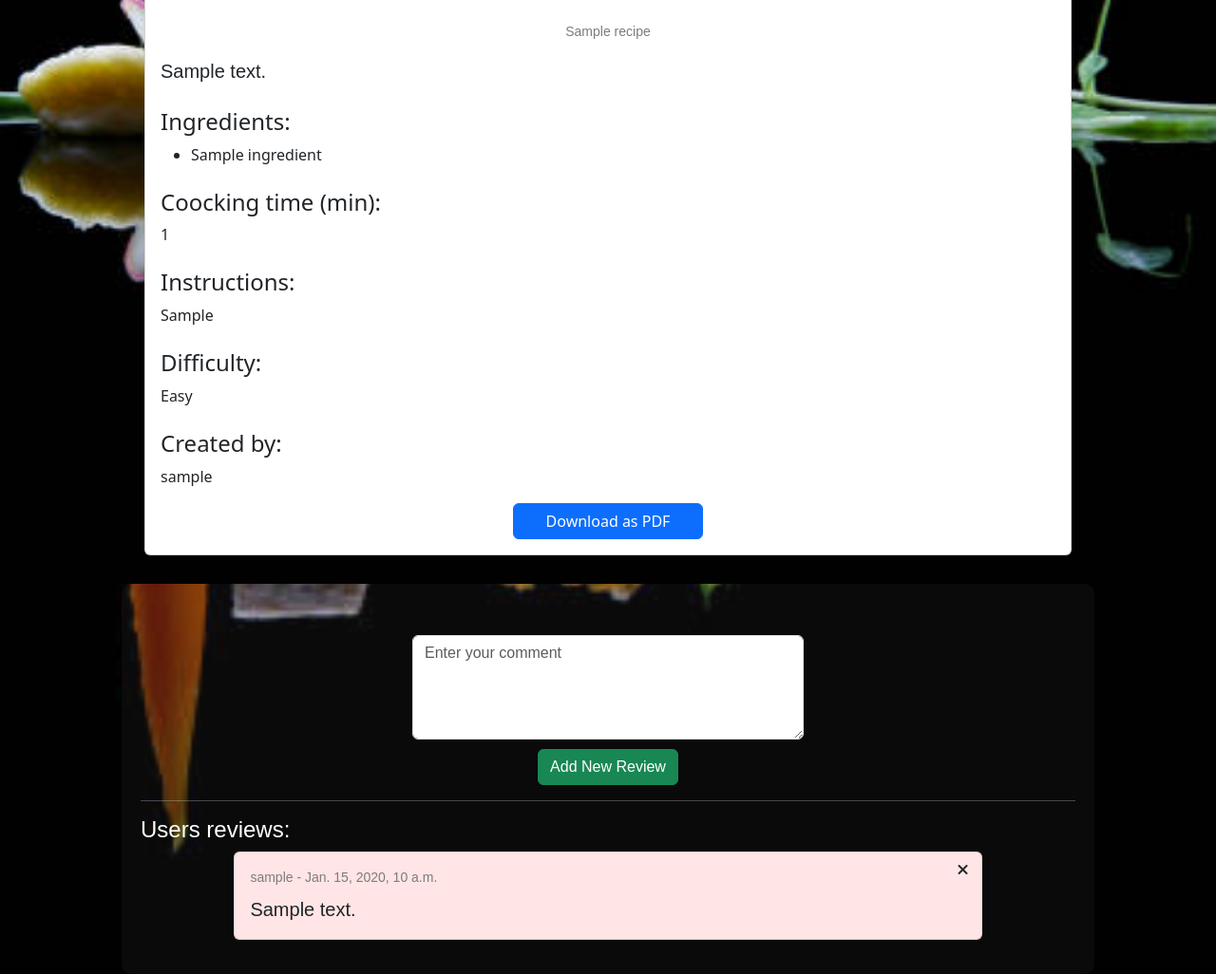
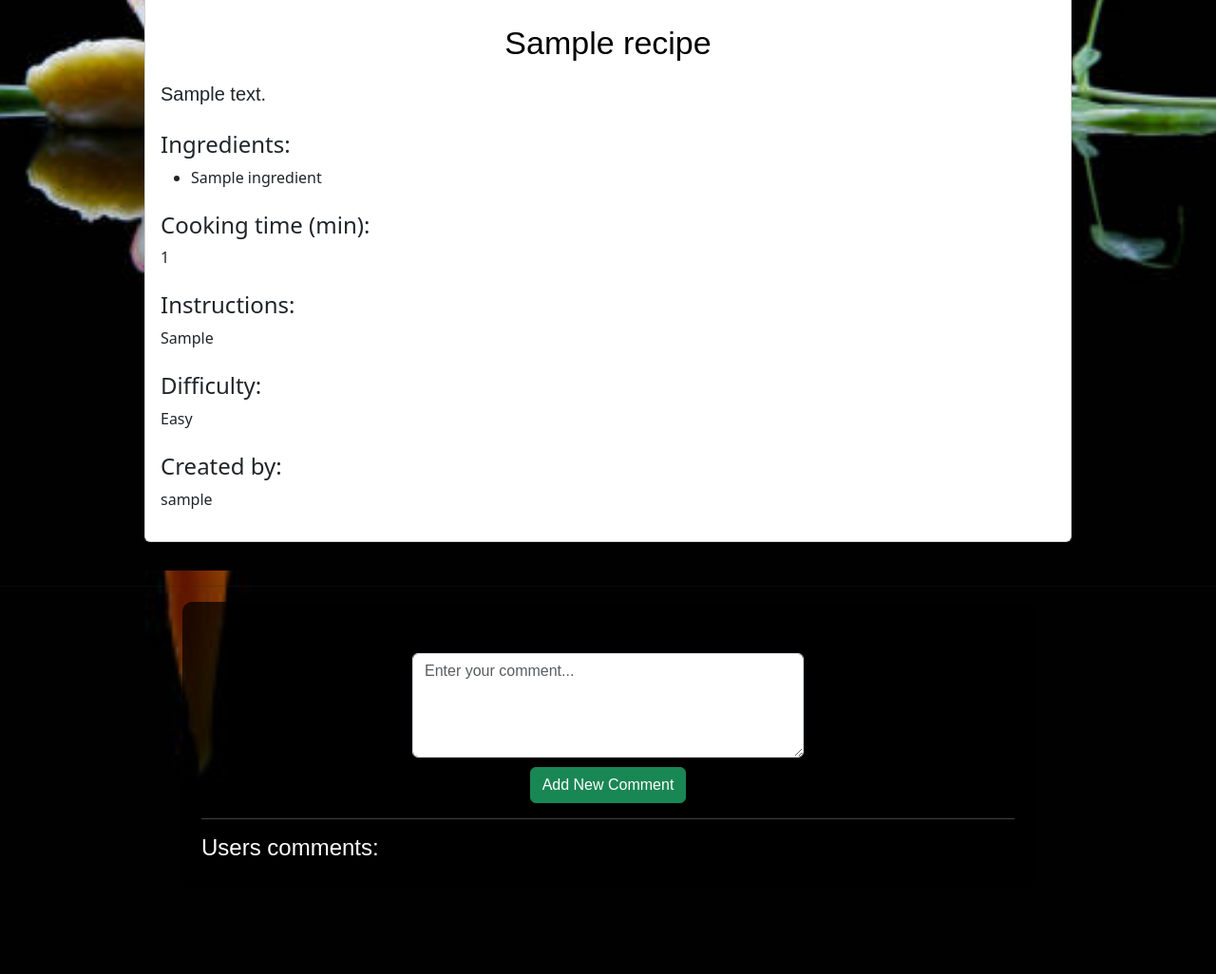
Before and after one commit to torbalansky/recipe-app, a Django app: page /recipes/1/add_comment/ in a window 1280 px wide. Shown: the part 504-1530 px from the top of the page at 95% size. After the commit the page ends 1405 px from the top, so only its background shows below. Run offline with Django 4.2, Linux system fonts and the light colour scheme; a user stored in the database is signed in; tables that the repository leaves empty hold one stand-in row (values such as "Sample post"); some libraries are stand-ins or nearby versions.

Commit message:
Added comment and reply functionalities

```diff
--- a/recipes/admin.py
+++ b/recipes/admin.py
@@ -1,5 +1,5 @@
 from django.contrib import admin
-from .models import Recipe, Ingredient, Profile
+from .models import Recipe, Ingredient, Profile, RecipeComment
 from django.contrib.auth.models import Group, User
 
 @admin.register(Recipe)
@@ -26,3 +26,5 @@
 #register user and profile
 admin.site.register(User, UserAdmin)
 #admin.site.register(Profile)
+
+admin.site.register(RecipeComment)
--- a/recipes/forms.py
+++ b/recipes/forms.py
@@ -88,7 +88,17 @@
 
 
 class CommentForm(forms.ModelForm):
-    content = forms.CharField(label='', widget=forms.Textarea(attrs={'class': 'form-control', 'rows': 4, "placeholder": "Enter your comment"}))
+    content = forms.CharField(label='', widget=forms.Textarea(attrs={'class': 'form-control', 'rows': 4, "placeholder": "Enter your comment..."}))
+
+    class Meta:
+        model = RecipeComment
+        fields = ['content']
+
+class ReplyForm(forms.ModelForm):
+    content = forms.CharField(
+        widget=forms.Textarea(attrs={'rows': 3, 'class': 'reply_form_', "placeholder": "Enter your reply..."})
+    )
+    parent_comment_username = forms.CharField(widget=forms.HiddenInput())
 
     class Meta:
         model = RecipeComment
--- a/recipes/templates/recipes/profile.html
+++ b/recipes/templates/recipes/profile.html
@@ -100,7 +100,7 @@
   <div class="row">
       <div class="col-md-6">
           <div class="card">
-              <div class="card-header bg-dark text-white">
+              <div class="card-header bg-secondary text-white">
                   <h3 class="mb-0">Create a New Recipe:</h3>
               </div>
               <div class="card-body create">
--- a/recipes/templates/recipes/recipes_details.html
+++ b/recipes/templates/recipes/recipes_details.html
@@ -12,7 +12,7 @@
         width: 100%;
         height: 100%;
         position: relative;
-            text-align:justify;
+        text-align: justify;
     }
 
     .recipe-details {
@@ -41,9 +41,21 @@
         top: 10px;
         right: 10px;
         color: white;
-            background-color: rgba(117, 114, 118, 0.8);
+        background-color: rgba(0, 0, 0, 0.7);
         padding: 2px;
         border-radius: 5px;
+    }
+
+    .btn-fa {
+        text-decoration: none;
+        color: white;
+        font-size: 12px;
+        font-weight: bold;
+    }
+
+    .fas.fa-download {
+        color: white;
+        font-size: 20px;
     }
 
     .likes-overlay i {
@@ -58,16 +70,33 @@
         left: 10px;
     }
 
+    .download-overlay {
+        position: absolute;
+        top: 10px;
+        left: 100px;
+        background-color: rgba(0, 0, 0, 0.7);
+        border-radius: 5px;
+        padding: 2px 10px;
+    }
+
     .comment-box {
-            background-color: rgba(89, 87, 90, 0.1);
+        background-color: rgba(0, 0, 0, 0.7);
         padding: 20px;
         border-radius: 10px;
         color: white;
         font-family: 'Nunito', sans-serif;
-            width: 80%;
+        width: 70%;
     }
 
-        .add-comment{
+    .recipe-comment {
+        padding: 20px;
+        border: 1px solid rgb(202, 202, 202);
+        border-radius: 5px;
+        margin-left: 10px;
+        margin-bottom: 30px;
+    }
+
+    .add-comment {
         display: flex;
         align-items: center;
         justify-content: center;
@@ -80,11 +109,6 @@
         margin-top: 10px;
     }
 
-        .btn-fa {
-            position: absolute;
-            right: 0;
-        }
-
     @media (max-width: 768px) {
         .btn-fa {
             right: 0;
@@ -93,15 +117,20 @@
             top: 0;
         }
 
-            .card-body.comment {
-                padding-right: 30px;
+        .recipe-comment {
+            padding-right: 10px;
         }
+
+        .comment-box {
+            width: 100%;
+        }
+
     }
 
     .card-title {
         font-family: 'Nunito', sans-serif;
-            font-size: 14px;
-            color: rgb(124, 124, 124);
+        font-size: 34px;
+        color: black;
     }
 
     .card-text {
@@ -109,12 +138,25 @@
         font-size: 20px;
     }
 
-        .card:nth-child(even) .card-body.comment {
-            background-color: rgba(255, 0, 0, 0.1);
+    .title-comment,
+    .comment-text {
+        font-family: 'Nunito', sans-serif;
+        padding: 5px;
     }
 
-        .card:nth-child(odd) .card-body.comment {
-            background-color: rgba(0, 0, 255, 0.1);
+    .title-comment {
+        font-size: 12px;
+    }
+
+    .comment-text {
+        font-size: 18px;
+    }
+
+    .reply-form {
+        display: flex;
+        text-align: center;
+        align-items: center;
+        justify-content: center;
     }
 
 </style>
@@ -126,11 +168,16 @@
             {% if user in recipe.likes.all %}
                 <a href="{% url 'recipes:recipe_like' recipe.id %}"><i class="fa-solid fa-heart"></i></a>
             {% else %}
-                    <a href="{% url 'recipes:recipe_like' recipe.id %}"><i class="fa-regular fa-heart"></i></a>
+                <a href="{% url 'recipes:recipe_like' recipe.id %}" title="Like"><i class="fa-regular fa-heart"></i></a>
             {% endif %}
         </div>
-            <div class="share-overlay">
+        <div class="share-overlay" title="Share on Facebook">
             <div class="fb-share-button" data-href="{{ request.build_absolute_uri }}" data-layout="button_count"></div>
+        </div>
+        <div class="download-overlay">
+            <a href="{% url 'recipes:export_recipe_as_pdf' recipe.id %}" class="btn-fa" title="Download as PDF">
+                <i class="fas fa-download"></i>
+            </a>
         </div>
         <img src="{{ recipe.pic.url }}" class="card-img-top" alt="{{ recipe.title }}">
         <div class="card-body">
@@ -143,7 +190,7 @@
                     <li>{{ ingredient.name }}</li>
                 {% endfor %}
             </ul>
-                    <h4 class="mt-4">Coocking time (min):</h4>
+            <h4 class="mt-4">Cooking time (min):</h4>
             <p>{{ recipe.cooking_time }}</p>
 
             <h4 class="mt-4">Instructions:</h4>
@@ -154,13 +201,10 @@
 
             <h4 class="mt-4">Created by:</h4>
             <p>{{ recipe.author }}</p>
-                    <div class="text-center">
-                        <a href="{% url 'recipes:export_recipe_as_pdf' recipe.id %}" class="btn btn-primary" style="width:200px;">Download as PDF</a>
         </div>
     </div>
 </div>
-    </div>
-
+<hr>
 <div class="container comment-box">
     <div class="add-comment">
         <form method="post" action="{% url 'recipes:add_comment' recipe.id %}">
@@ -170,28 +214,75 @@
                 {{ form.content }}
             </div>
             <div>
-                <button type="submit" class="btn btn-success">Add New Review</button>
+                <button type="submit" class="btn btn-success">Add New Comment</button>
             </div>
         </form>
     </div>
     <hr>
-    <h4>Users reviews:</h4>
-        {% for comment in recipe.recipecomment_set.all %}
-        <div class="card mb-3">
-            <div class="btn-fa">
-                <form method="post" action="{% url 'recipes:delete_comment' comment.id %}">
+    <h4>Users comments:</h4>
+    {% for comment in top_level_comments %}
+    <div class="comment-box">
+        <div class="recipe-comment" style="position: relative;">
+            {% if user.is_authenticated and user == comment.user %}
+            <form method="post" action="{% url 'recipes:delete_comment' comment.id %}" style="position: absolute; top: 0; right: 0;">
                 {% csrf_token %}
-                    <button type="submit" class="btn" title="Delete Comment"><i class="fas fa-times"></i></button>
+                <button type="submit" class="btn text-white" title="Delete Comment"><i class="fa-regular fa-trash-can"></i></button>
             </form>
+            {% endif %}
+            <p class="title-comment">{{ comment.user.username }} - {{ comment.date_posted }}</p>
+            <p class="comment-text">{{ comment.content }}</p>
+
+            <hr><br>
+            {% for reply in comment.replies.all reversed %}
+                <div class="recipe-comment" style="position: relative;">
+                    {% if user.is_authenticated and user == reply.user %}
+                        <form method="post" action="{% url 'recipes:delete_reply' reply.id %}" style="position: absolute; top: 0; right: 0;">
+                            {% csrf_token %}
+                            <button type="submit" class="btn text-white" title="Delete Reply"><i class="fa-regular fa-trash-can"></i></button>
+                        </form>
+                    {% endif %}
+                    <p class="title-comment">{{ reply.user.username }} - {{ reply.date_posted }}</p>
+                    <p class="comment-text">{{ reply.content }}</p>
+
                 </div>
-            <div class="card-body comment">
-                <p class="card-title">{{ comment.user.username }} - {{ comment.date_posted }}</p>
-                <p class="card-text">{{ comment.content }}</p>
-                {% if user.is_authenticated and user == comment.user %}
-                {% endif %}
+            {% endfor %}
+
+            <button class="toggle-reply-form btn btn-light" data-comment-id="{{ comment.id }}" style="text-decoration: none; position: absolute; bottom: 5px; right: 5px;">Reply</button>
+
+            <form class="reply-form" id="reply-form-{{ comment.id }}" data-comment-id="{{ comment.id }}" method="post" action="{% url 'recipes:add_reply' recipe.id comment.id %}" style="display: none;">
+                {% csrf_token %}
+                <div class="form-group">
+                    <input type="hidden" name="parent_comment_username" value="{{ comment.user.username }}">
+                    {{ reply_form.content }}
+                </div>
+                <div>
+                    <button type="submit" class="btn btn-primary">Reply</button>
+                </div>
+            </form>
         </div>
     </div>
     {% endfor %}
 </div>
 
+<script>
+    document.addEventListener("DOMContentLoaded", function () {
+    var toggleButtons = document.querySelectorAll(".toggle-reply-form");
+
+    toggleButtons.forEach(function (button) {
+        button.addEventListener("click", function () {
+            var commentId = this.getAttribute("data-comment-id");
+            var replyForm = document.getElementById("reply-form-" + commentId);
+
+            if (replyForm.style.display === "none" || replyForm.style.display === "") {
+                replyForm.style.display = "block";
+                button.textContent = "Cancel";
+            } else {
+                replyForm.style.display = "none";
+                button.textContent = "Reply";
+            }
+        });
+    });
+});
+</script>
+
 {% endblock %}
--- a/recipes/templates/recipes/recipes_list.html
+++ b/recipes/templates/recipes/recipes_list.html
@@ -66,9 +66,10 @@
         position: absolute;
         top: 10px;
         right: 10px;
-        background-color: rgba(255, 255, 255, 0.8);
+        background-color: rgba(0, 0, 0, 0.7);
         padding: 5px;
         border-radius: 5px;
+        color: white;
     }
 
     .likes-overlay i {
@@ -82,7 +83,6 @@
 
     <div class="recipe-container text-center text-light" style="font-weight: bold;">
         <h3>Explore recipes</h3>
-        <hr>
         <form method="GET" class="form-inline justify-content-center d-md-flex">
             {% csrf_token %}
             <div class="form-group mx-2 mb-2">
--- a/recipes/templates/recipes/update_user.html
+++ b/recipes/templates/recipes/update_user.html
@@ -15,7 +15,7 @@
   .update-user-container {
     padding: 10px;
     border-radius: 5px;
-    background-color: rgba(117, 114, 118, 0.8);
+    background-color: rgba(0, 0, 0, 0.7);
     width: 100%;
     max-width: 600px;
     margin-top: 50px;
--- a/recipes/urls.py
+++ b/recipes/urls.py
@@ -22,4 +22,6 @@
     path('recipes/<int:recipe_id>/add_comment/', views.add_comment, name='add_comment'),
     path('delete_comment/<int:comment_id>/', views.delete_comment, name='delete_comment'),
     path('about/', views.about, name='about'),
+    path('recipe/<int:recipe_id>/comment/<int:parent_comment_id>/reply/', views.add_reply, name='add_reply'),
+    path('delete_reply/<int:reply_id>/', views.delete_reply, name='delete_reply'),
 ]
--- a/recipes/views.py
+++ b/recipes/views.py
@@ -6,7 +6,7 @@
 from .forms import SignUpForm
 from django.contrib.auth import authenticate, login, logout
 from django.contrib.auth.decorators import login_required
-from .forms import RecipeForm, UserUpdateForm, RecipeSearchForm, CommentForm, ContactForm
+from .forms import RecipeForm, UserUpdateForm, RecipeSearchForm, CommentForm, ContactForm, ReplyForm
 from django.contrib.auth.models import User
 import pandas as pd
 from django.db.models import Q
@@ -203,8 +203,19 @@
 
     def get_context_data(self, **kwargs):
         context = super().get_context_data(**kwargs)
+
         ingredients = RecipeIngredient.objects.filter(recipe=self.object).values_list('ingredient__name', flat=True)
         context['ingredients'] = ingredients
+
+        all_comments = RecipeComment.objects.filter(recipe=self.object)
+        top_level_comments = [comment for comment in all_comments if comment.parent_comment is None]
+
+        for comment in top_level_comments:
+            comment.replies.all().order_by('-date_posted')
+
+        context['top_level_comments'] = top_level_comments
+        context['comment_form'] = CommentForm()
+        context['reply_form'] = ReplyForm()
 
         return context
 
@@ -392,15 +403,56 @@
     else:
         return HttpResponse("You must be logged in to add a comment.")
 
+def add_reply(request, recipe_id, parent_comment_id):
+    if request.user.is_authenticated:
+        recipe = get_object_or_404(Recipe, pk=recipe_id)
+        parent_comment = get_object_or_404(RecipeComment, pk=parent_comment_id)
+
+        if request.method == 'POST':
+            reply_form = ReplyForm(request.POST)
+            if reply_form.is_valid():
+                reply = reply_form.save(commit=False)
+                reply.user = request.user
+                reply.recipe = recipe
+                reply.parent_comment = parent_comment
+                reply.content = f"{reply_form.cleaned_data['content']}"
+                reply.save()
+                return redirect('recipes:recipes_details', pk=recipe_id)
+        else:
+            reply_form = ReplyForm(initial={'parent_comment_username': parent_comment.user.username})
+
+        comment_form = CommentForm()
+        return render(request, 'recipes/recipes_details.html', {'recipe': recipe, 'comment_form': comment_form, 'reply_form': reply_form, 'parent_comment': parent_comment})
+    else:
+        return HttpResponse("You must be logged in to add a reply.")
+
+from django.shortcuts import redirect, get_object_or_404
+
+from django.http import HttpResponseForbidden
+
 def delete_comment(request, comment_id):
     comment = get_object_or_404(RecipeComment, pk=comment_id)
 
     if request.user == comment.user:
-        comment.delete()
+        if comment.parent_comment is None:
+            if comment.replies.exists():
+                messages.error(request, "Cannot delete a comment with replies.")
+            else:
+                comment.delete()
+        else:
+            comment.delete()
         return redirect('recipes:recipes_details', pk=comment.recipe.id)
     else:
-        messages.success(request, ("You are not authorized to delete this comment."))
-        return redirect('recipes:recipes_list')
+        return HttpResponseForbidden("You are not authorized to delete this comment.")
+
+def delete_reply(request, reply_id):
+    reply = get_object_or_404(RecipeComment, pk=reply_id)
+
+    if request.user == reply.user:
+        reply.delete()
+        return redirect('recipes:recipes_details', pk=reply.recipe.id)
+    else:
+        return HttpResponseForbidden("You are not authorized to delete this reply.")
 
 def about(request):
     if request.method == 'POST':
```
Also changed, not shown: recipes/models.py (+14 -0 lines), recipes/migrations/0009_recipecomment_depth_recipecomment_parent_comment.py (added). Lines whose indentation alone changed are shown as unchanged.
